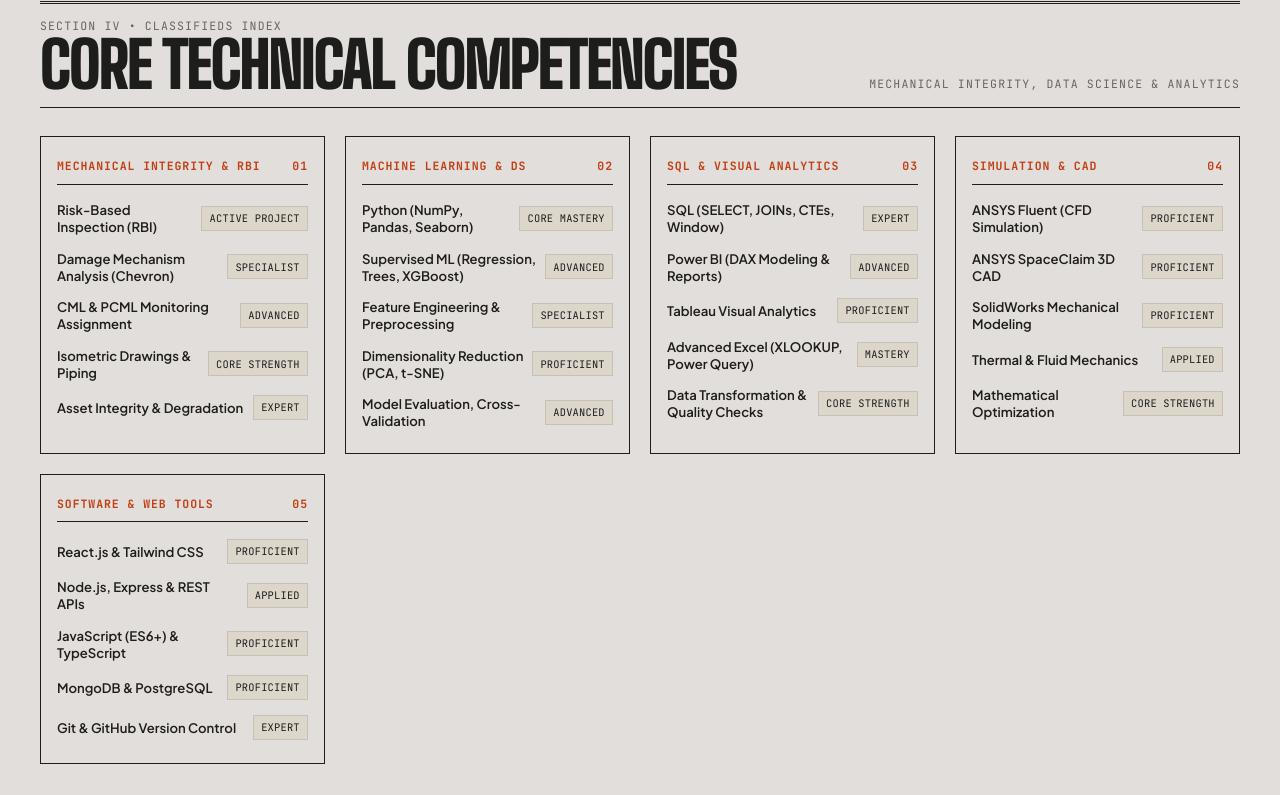
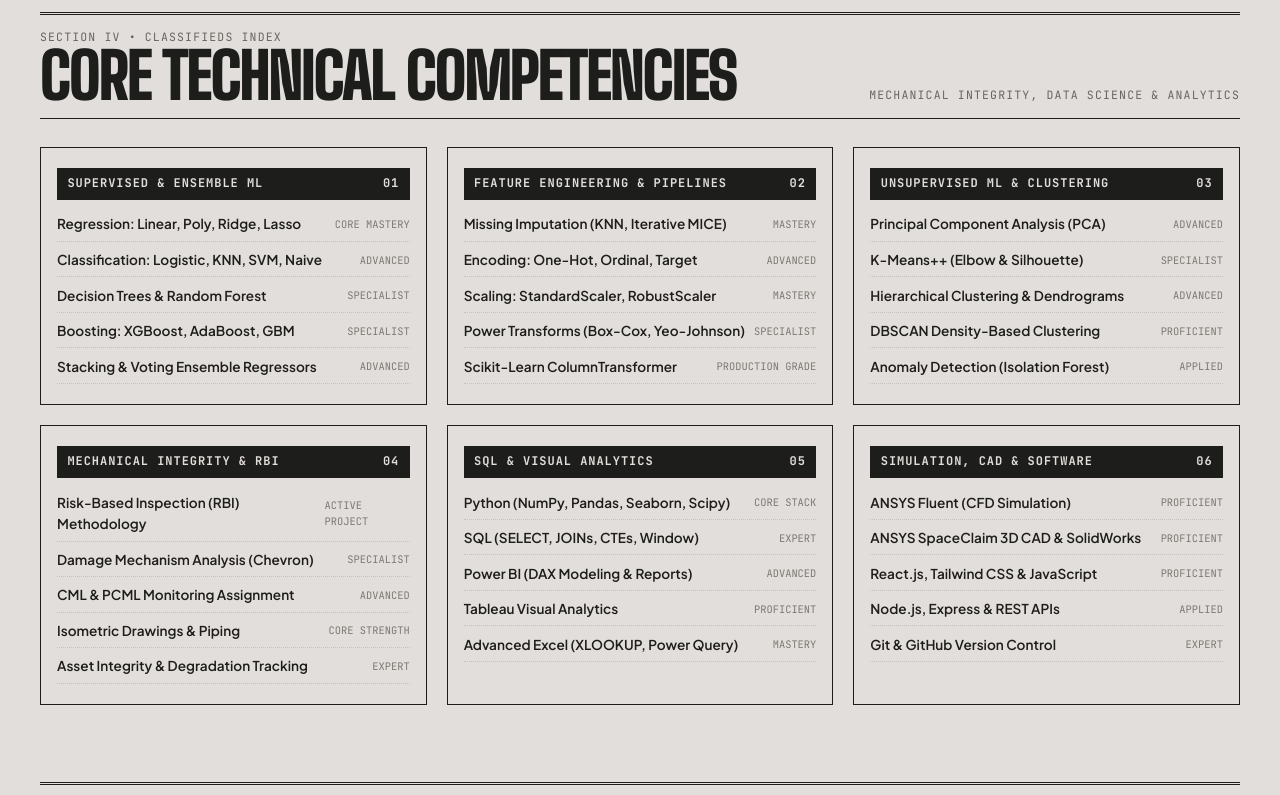
Before and after one commit to musthaqueali/portfolio, a website: page index.html in a window 1280 px wide. Shown: the part 4880-5675 px from the top of the page. Drawn offline with nearby package versions, Linux system fonts and the light colour scheme; a web font is replaced by a local one.

Commit message:
fix: use crisp white-background CodeMe logo, appropriately positioned Boscage logo, and revert skills UI to original 3x2 broadsheet design

```diff
--- a/css/components.css
+++ b/css/components.css
@@ -4,7 +4,7 @@
  */
 
 /* ==========================================================================
-   COMPANY LOGOS IN EXPERIENCE & HEADINGS (Tight Crop & Strict Fit)
+   COMPANY LOGOS IN EXPERIENCE & HEADINGS
    ========================================================================== */
 .company-logo-badge {
   display: inline-flex;
@@ -12,12 +12,12 @@
   justify-content: center;
   background-color: #ffffff;
   border: 1px solid var(--border-ink);
-  padding: 6px 12px;
+  padding: 8px 14px;
   border-radius: 2px;
   width: 170px;
-  height: 58px;
+  height: 60px;
   box-sizing: border-box;
-  margin-bottom: 0.65rem;
+  margin-bottom: 0.75rem;
   box-shadow: 2px 2px 0px rgba(0, 0, 0, 0.12);
   transition: transform var(--transition-fast), box-shadow var(--transition-fast);
   overflow: hidden;
@@ -377,11 +377,11 @@
 }
 
 /* ==========================================================================
-   SKILLS CLASSIFIEDS (Exact Design from Screenshot 2: 4-col Top, Clean Boxes)
+   SKILLS CLASSIFIEDS (Original Broadsheet Design: 3 Columns x 2 Rows)
    ========================================================================== */
 .skills-classifieds {
   display: grid;
-  grid-template-columns: repeat(4, 1fr);
+  grid-template-columns: repeat(3, 1fr);
   gap: 1.25rem;
   margin-top: 1.5rem;
 }
@@ -394,14 +394,13 @@
 
 .classified-category {
   font-family: var(--font-mono);
-  font-size: 0.72rem;
+  font-size: 0.75rem;
   font-weight: 800;
   text-transform: uppercase;
   letter-spacing: 0.08em;
-  color: var(--accent-ember);
-  background: transparent;
-  border-bottom: 1px solid var(--border-ink);
-  padding-bottom: 0.5rem;
+  background-color: var(--text-ink);
+  color: var(--bg-parchment);
+  padding: 0.4rem 0.65rem;
   margin-bottom: 0.85rem;
   display: flex;
   justify-content: space-between;
@@ -411,7 +410,7 @@
 .classified-items-list {
   display: flex;
   flex-direction: column;
-  gap: 0.5rem;
+  gap: 0.45rem;
 }
 
 .skill-row {
@@ -419,27 +418,21 @@
   justify-content: space-between;
   align-items: center;
   font-family: var(--font-sans);
-  font-size: 0.82rem;
-  gap: 0.5rem;
-  padding: 0.2rem 0;
+  font-size: 0.85rem;
+  padding-bottom: 0.35rem;
+  border-bottom: 1px dotted var(--border-light);
 }
 
 .skill-name {
   color: var(--text-ink);
   font-weight: 600;
-  line-height: 1.3;
 }
 
 .skill-badge {
   font-family: var(--font-mono);
   font-size: 0.65rem;
-  color: var(--text-ink);
-  background-color: #dcd6cb;
-  border: 1px solid rgba(0, 0, 0, 0.1);
-  padding: 0.2rem 0.45rem;
+  color: var(--text-muted);
   text-transform: uppercase;
-  white-space: nowrap;
-  letter-spacing: 0.02em;
 }
 
 /* ==========================================================================
@@ -698,12 +691,6 @@
 /* ==========================================================================
    RESPONSIVE COMPONENT RULES
    ========================================================================== */
-@media (max-width: 1100px) {
-  .skills-classifieds {
-    grid-template-columns: repeat(2, 1fr);
-  }
-}
-
 @media (max-width: 900px) {
   .projects-grid {
     grid-template-columns: 1fr;
@@ -711,6 +698,9 @@
   .project-card-featured,
   .project-card-half {
     grid-column: span 1;
+  }
+  .skills-classifieds {
+    grid-template-columns: repeat(2, 1fr);
   }
   .gazette-dual-grid {
     grid-template-columns: 1fr;
--- a/index.html
+++ b/index.html
@@ -742,77 +742,92 @@
 
       <div class="skills-classifieds">
 
-        <!-- Category 1: Mechanical Integrity & RBI -->
+        <!-- Category 1: Supervised & Ensemble ML -->
+        <div class="classified-box">
+          <div class="classified-category">
+            <span>Supervised &amp; Ensemble ML</span>
+            <span>01</span>
+          </div>
+          <div class="classified-items-list">
+            <div class="skill-row"><span class="skill-name">Regression: Linear, Poly, Ridge, Lasso</span> <span class="skill-badge">Core Mastery</span></div>
+            <div class="skill-row"><span class="skill-name">Classification: Logistic, KNN, SVM, Naive</span> <span class="skill-badge">Advanced</span></div>
+            <div class="skill-row"><span class="skill-name">Decision Trees &amp; Random Forest</span> <span class="skill-badge">Specialist</span></div>
+            <div class="skill-row"><span class="skill-name">Boosting: XGBoost, AdaBoost, GBM</span> <span class="skill-badge">Specialist</span></div>
+            <div class="skill-row"><span class="skill-name">Stacking &amp; Voting Ensemble Regressors</span> <span class="skill-badge">Advanced</span></div>
+          </div>
+        </div>
+
+        <!-- Category 2: Feature Engineering & Pipelines -->
+        <div class="classified-box">
+          <div class="classified-category">
+            <span>Feature Engineering &amp; Pipelines</span>
+            <span>02</span>
+          </div>
+          <div class="classified-items-list">
+            <div class="skill-row"><span class="skill-name">Missing Imputation (KNN, Iterative MICE)</span> <span class="skill-badge">Mastery</span></div>
+            <div class="skill-row"><span class="skill-name">Encoding: One-Hot, Ordinal, Target</span> <span class="skill-badge">Advanced</span></div>
+            <div class="skill-row"><span class="skill-name">Scaling: StandardScaler, RobustScaler</span> <span class="skill-badge">Mastery</span></div>
+            <div class="skill-row"><span class="skill-name">Power Transforms (Box-Cox, Yeo-Johnson)</span> <span class="skill-badge">Specialist</span></div>
+            <div class="skill-row"><span class="skill-name">Scikit-Learn ColumnTransformer</span> <span class="skill-badge">Production Grade</span></div>
+          </div>
+        </div>
+
+        <!-- Category 3: Unsupervised ML & Dimensionality Reduction -->
+        <div class="classified-box">
+          <div class="classified-category">
+            <span>Unsupervised ML &amp; Clustering</span>
+            <span>03</span>
+          </div>
+          <div class="classified-items-list">
+            <div class="skill-row"><span class="skill-name">Principal Component Analysis (PCA)</span> <span class="skill-badge">Advanced</span></div>
+            <div class="skill-row"><span class="skill-name">K-Means++ (Elbow &amp; Silhouette)</span> <span class="skill-badge">Specialist</span></div>
+            <div class="skill-row"><span class="skill-name">Hierarchical Clustering &amp; Dendrograms</span> <span class="skill-badge">Advanced</span></div>
+            <div class="skill-row"><span class="skill-name">DBSCAN Density-Based Clustering</span> <span class="skill-badge">Proficient</span></div>
+            <div class="skill-row"><span class="skill-name">Anomaly Detection (Isolation Forest)</span> <span class="skill-badge">Applied</span></div>
+          </div>
+        </div>
+
+        <!-- Category 4: Mechanical Integrity & Reliability -->
         <div class="classified-box">
           <div class="classified-category">
             <span>Mechanical Integrity &amp; RBI</span>
-            <span>01</span>
+            <span>04</span>
           </div>
           <div class="classified-items-list">
-            <div class="skill-row"><span class="skill-name">Risk-Based Inspection (RBI)</span> <span class="skill-badge">Active Project</span></div>
+            <div class="skill-row"><span class="skill-name">Risk-Based Inspection (RBI) Methodology</span> <span class="skill-badge">Active Project</span></div>
             <div class="skill-row"><span class="skill-name">Damage Mechanism Analysis (Chevron)</span> <span class="skill-badge">Specialist</span></div>
             <div class="skill-row"><span class="skill-name">CML &amp; PCML Monitoring Assignment</span> <span class="skill-badge">Advanced</span></div>
             <div class="skill-row"><span class="skill-name">Isometric Drawings &amp; Piping</span> <span class="skill-badge">Core Strength</span></div>
-            <div class="skill-row"><span class="skill-name">Asset Integrity &amp; Degradation</span> <span class="skill-badge">Expert</span></div>
+            <div class="skill-row"><span class="skill-name">Asset Integrity &amp; Degradation Tracking</span> <span class="skill-badge">Expert</span></div>
           </div>
         </div>
 
-        <!-- Category 2: Machine Learning & Data Science -->
-        <div class="classified-box">
-          <div class="classified-category">
-            <span>Machine Learning &amp; DS</span>
-            <span>02</span>
-          </div>
-          <div class="classified-items-list">
-            <div class="skill-row"><span class="skill-name">Python (NumPy, Pandas, Seaborn)</span> <span class="skill-badge">Core Mastery</span></div>
-            <div class="skill-row"><span class="skill-name">Supervised ML (Regression, Trees, XGBoost)</span> <span class="skill-badge">Advanced</span></div>
-            <div class="skill-row"><span class="skill-name">Feature Engineering &amp; Preprocessing</span> <span class="skill-badge">Specialist</span></div>
-            <div class="skill-row"><span class="skill-name">Dimensionality Reduction (PCA, t-SNE)</span> <span class="skill-badge">Proficient</span></div>
-            <div class="skill-row"><span class="skill-name">Model Evaluation, Cross-Validation</span> <span class="skill-badge">Advanced</span></div>
-          </div>
-        </div>
-
-        <!-- Category 3: SQL, Databases & Visual Analytics -->
+        <!-- Category 5: SQL, Databases & Visual Analytics -->
         <div class="classified-box">
           <div class="classified-category">
             <span>SQL &amp; Visual Analytics</span>
-            <span>03</span>
+            <span>05</span>
           </div>
           <div class="classified-items-list">
+            <div class="skill-row"><span class="skill-name">Python (NumPy, Pandas, Seaborn, Scipy)</span> <span class="skill-badge">Core Stack</span></div>
             <div class="skill-row"><span class="skill-name">SQL (SELECT, JOINs, CTEs, Window)</span> <span class="skill-badge">Expert</span></div>
             <div class="skill-row"><span class="skill-name">Power BI (DAX Modeling &amp; Reports)</span> <span class="skill-badge">Advanced</span></div>
             <div class="skill-row"><span class="skill-name">Tableau Visual Analytics</span> <span class="skill-badge">Proficient</span></div>
             <div class="skill-row"><span class="skill-name">Advanced Excel (XLOOKUP, Power Query)</span> <span class="skill-badge">Mastery</span></div>
-            <div class="skill-row"><span class="skill-name">Data Transformation &amp; Quality Checks</span> <span class="skill-badge">Core Strength</span></div>
           </div>
         </div>
 
-        <!-- Category 4: Engineering Simulation & CAD -->
+        <!-- Category 6: Simulation, CAD & Software Tools -->
         <div class="classified-box">
           <div class="classified-category">
-            <span>Simulation &amp; CAD</span>
-            <span>04</span>
+            <span>Simulation, CAD &amp; Software</span>
+            <span>06</span>
           </div>
           <div class="classified-items-list">
             <div class="skill-row"><span class="skill-name">ANSYS Fluent (CFD Simulation)</span> <span class="skill-badge">Proficient</span></div>
-            <div class="skill-row"><span class="skill-name">ANSYS SpaceClaim 3D CAD</span> <span class="skill-badge">Proficient</span></div>
-            <div class="skill-row"><span class="skill-name">SolidWorks Mechanical Modeling</span> <span class="skill-badge">Proficient</span></div>
-            <div class="skill-row"><span class="skill-name">Thermal &amp; Fluid Mechanics</span> <span class="skill-badge">Applied</span></div>
-            <div class="skill-row"><span class="skill-name">Mathematical Optimization</span> <span class="skill-badge">Core Strength</span></div>
-          </div>
-        </div>
-
-        <!-- Category 5: Software & Web Development Tools -->
-        <div class="classified-box">
-          <div class="classified-category">
-            <span>Software &amp; Web Tools</span>
-            <span>05</span>
-          </div>
-          <div class="classified-items-list">
-            <div class="skill-row"><span class="skill-name">React.js &amp; Tailwind CSS</span> <span class="skill-badge">Proficient</span></div>
+            <div class="skill-row"><span class="skill-name">ANSYS SpaceClaim 3D CAD &amp; SolidWorks</span> <span class="skill-badge">Proficient</span></div>
+            <div class="skill-row"><span class="skill-name">React.js, Tailwind CSS &amp; JavaScript</span> <span class="skill-badge">Proficient</span></div>
             <div class="skill-row"><span class="skill-name">Node.js, Express &amp; REST APIs</span> <span class="skill-badge">Applied</span></div>
-            <div class="skill-row"><span class="skill-name">JavaScript (ES6+) &amp; TypeScript</span> <span class="skill-badge">Proficient</span></div>
-            <div class="skill-row"><span class="skill-name">MongoDB &amp; PostgreSQL</span> <span class="skill-badge">Proficient</span></div>
             <div class="skill-row"><span class="skill-name">Git &amp; GitHub Version Control</span> <span class="skill-badge">Expert</span></div>
           </div>
         </div>
```
Also changed, not shown: assets/logos/logo-boscage.png, assets/logos/logo-codeme.png.
